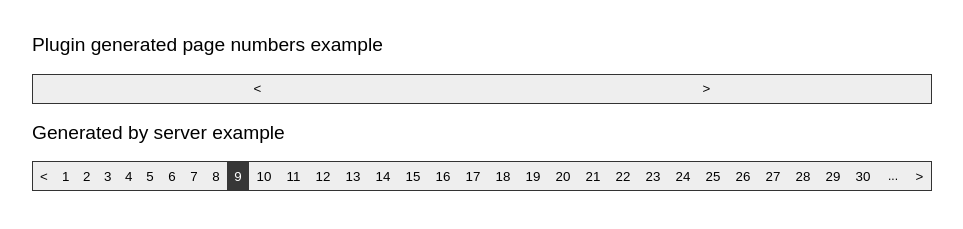
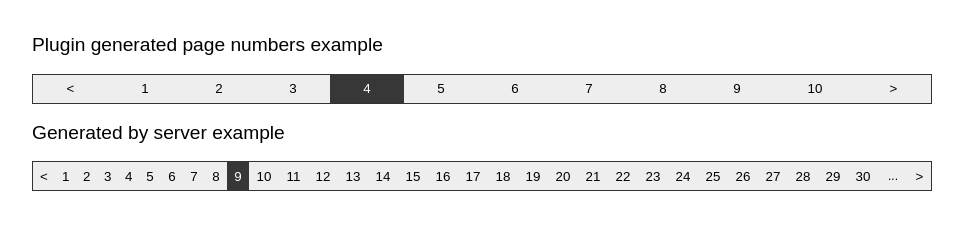
Before and after one commit to DustlandOpenSource/fluidPaging, a website: page example.html in a window 1280 px wide. Shown: the part 67-296 px from the top of the page, without its empty margins (158-1121 px from the left). Drawn offline with Linux system fonts and the light colour scheme.

Commit message:
Added onPageChange event handler
Change the active page for the plugin generated pages

```diff
--- a/example.html
+++ b/example.html
@@ -126,7 +126,7 @@
 			$(document).ready(function() {
 				$('#plugin-generated').fluidPaging({
 					generatePages: true,
-					pageLimit: 10,
+					numPages: 10,
 					activePageNumber: 4
 				});
 
--- a/fluid-paging.js
+++ b/fluid-paging.js
@@ -9,7 +9,12 @@
 	$.fn.fluidPaging = function(options){
 
 		//make into settings object
-		var	paging = function(el){ this.init(el); },
+		var	paging = function(el){
+				this.$el = null;
+				this.$children = null;
+
+				this.init(el);
+			},
 			settings = $.extend(true, {
 				nextArrowClass: 'pagination-next',
 				prevArrowClass: 'pagination-prev',
@@ -31,7 +36,9 @@
 				generateArrows: true, //only used if generatePages is true. Generate the previous and next arrows.
 				numPages: 0, //only used if generatePages is true
 				pageTemplate: function(pageNumber){
-					return '<li class="'+ (pageNumber + 1 === settings.activePageNumber ? settings.activeClass : '') + '"><button type="button" title="page '+ (pageNumber + 1) +' ">' + (pageNumber + 1) + '</button></li>'
+					return '<li><button type="button" title="page '+ (pageNumber + 1) +' ">' + (pageNumber + 1) + '</button></li>'
+				},
+				onPageChange: function(e, el, pageNumber){
 				}
 			}, options);
 
@@ -47,8 +54,6 @@
 			widthMap: {},
 			timer: null,
 			activeIndex: 0,
-			$el: null,
-			$children: null,
 			remainder: 0,
 			init: function(el){
 				var self = this;
@@ -68,7 +73,8 @@
 				//using find as the active class may be on child elements
 				self.activeIndex = self.$children.filter('.' + settings.activeClass).index() - self.$el.children('.' + settings.prevArrowClass).length;
 
-				self.render();
+				self.setOnPageClick()
+					.setActivePage();
 
 				//on resize reset the paging
 				$(window).on('resize', function() {
@@ -81,6 +87,19 @@
 				self.timer = setTimeout(function(){
 					self.render();
 				}, 100);
+			},
+			/**
+			 * When clicking the page lis change to the given page
+			 */
+			setOnPageClick: function(){
+				var self = this;
+				self.$children.on('click', function(e){
+					//assume that the only text in the element is the page number
+					settings.activePageNumber = parseInt($(this).text());
+					self.setActivePage();
+					settings.onPageChange(e, this, settings.activePageNumber);
+				});
+				return self;
 			},
 			/**
 			 * Determine how wide our container is
@@ -98,7 +117,18 @@
 					.setChildrenWidth()
 					.setButtonsVisible()
 					.distributeRemainder()
-					.renderDots();
+					.renderDots()
+					.setArrowsOnClick();
+			},
+			setActivePage: function(){
+				if(settings.generatePages){
+					this.$el.find('.' + settings.activeClass).removeClass(settings.activeClass);
+					this.$children.eq(settings.activePageNumber - 1).addClass(settings.activeClass);
+				}
+
+				this.render();
+
+				return this;
 			},
 			setButtonsVisible: function(){
 				//start with the active index and go to the left and right one
@@ -183,6 +213,8 @@
 			 * @return {[type]} [description]
 			 */
 			elementWidth: function(el){
+				if(!$(el).is(':visible')){ return 0; }
+
 				var ow = $(el).outerWidth(),
 					owT = $(el).outerWidth(true);
 
@@ -194,7 +226,17 @@
 				return this;
 			},
 			setArrowsWidth: function(){
-				this.arrowsWidth = (this.elementWidth(this.nextArrow) || 0) + (this.elementWidth(this.prevArrow) || 0);
+				this.arrowsWidth = 0;
+
+				if(this.nextArrow.length){
+					(settings.generatePages && settings.activePageNumber == settings.numPages) ? this.nextArrow.hide() : this.nextArrow.show();
+					this.arrowsWidth += this.elementWidth(this.nextArrow);
+				}
+
+				if(this.prevArrow.length){
+					(settings.generatePages && settings.activePageNumber === 1) ? this.prevArrow.hide() : this.prevArrow.show();
+					this.arrowsWidth += this.elementWidth(this.prevArrow);
+				}
 
 				return this;
 			},
@@ -229,7 +271,7 @@
 			createPages: function(){
 				var pages = [];
 
-				if(settings.generateArrows){
+				if(settings.generateArrows && settings.activePageNumber > 1){
 					pages.push(settings.arrowTemplate('prev'));
 				}
 
@@ -244,6 +286,23 @@
 				this.$el.html(pages.join(''));
 
 				return this;
+			},
+			setArrowsOnClick: function(){
+				var self = this;
+
+				$('.' + settings.nextArrowClass).on('click', function(e){
+					settings.activePageNumber += 1;
+					self.setActivePage();
+					settings.onPageChange(e, this, settings.activePageNumber);
+				});
+
+				$('.' + settings.prevArrowClass).on('click', function(e){
+					settings.activePageNumber -= 1;
+					self.setActivePage();
+					settings.onPageChange(e, this, settings.activePageNumber);
+				});
+
+				return self;
 			}
 		};
 
```
